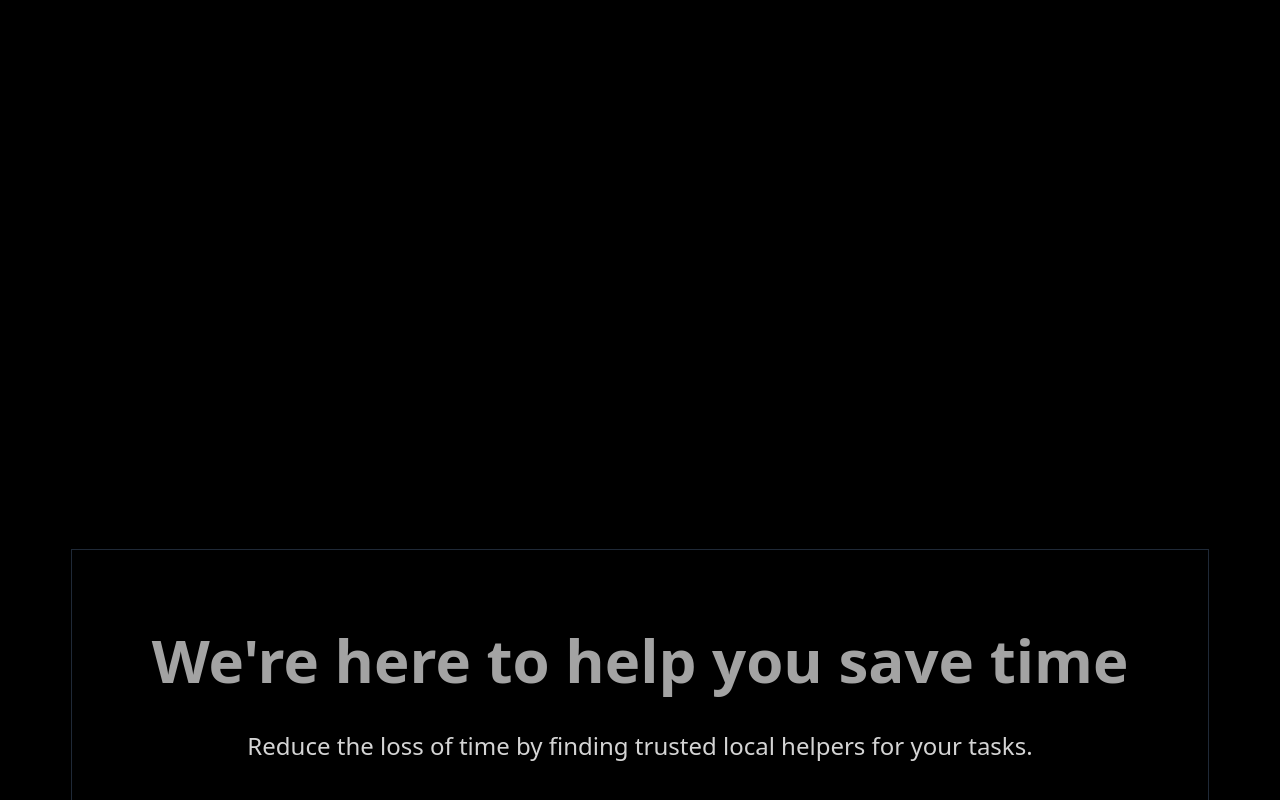
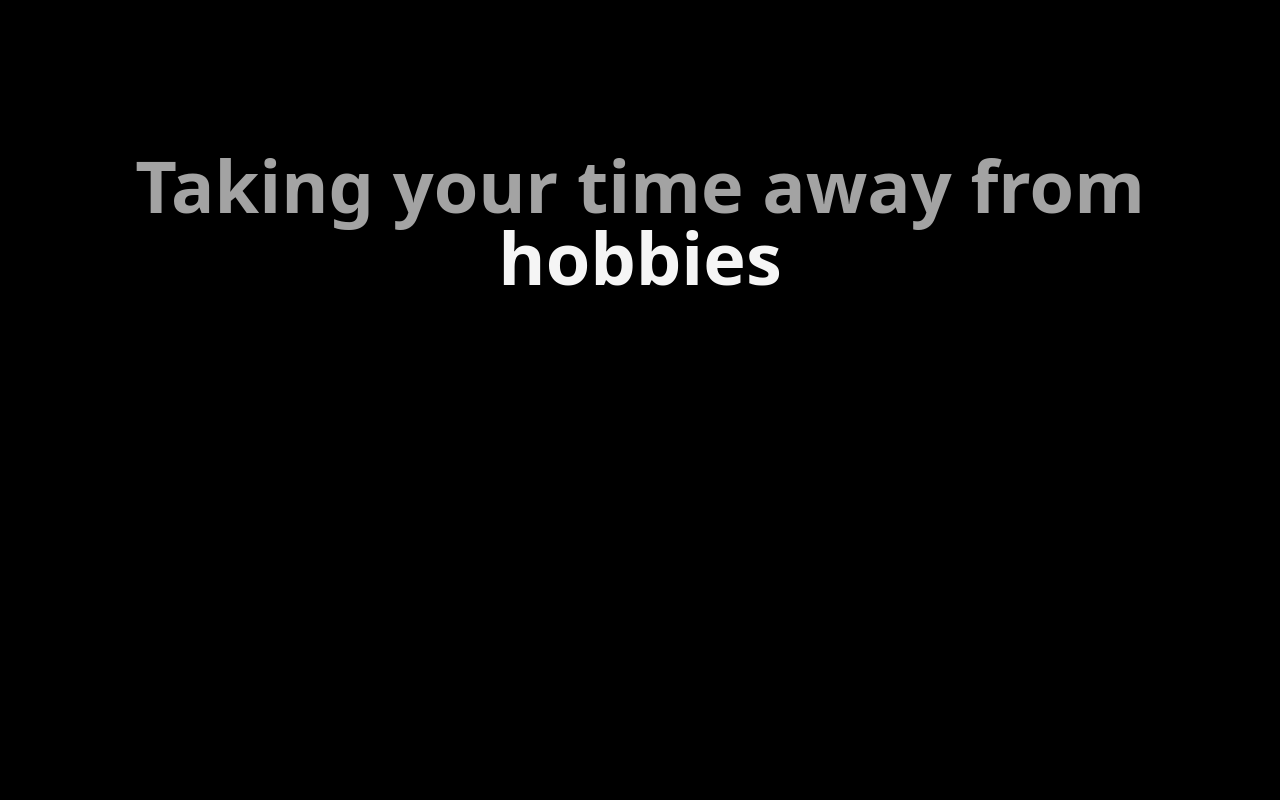
Before and after one commit to Ortbri/colony-web, a Next.js app: page / in a window 1280 px wide. Shown: the part 2007-2807 px from the top of the page. Built offline with nearby package versions, Linux system fonts and the light colour scheme.

Commit message:
style: Em section added

```diff
--- a/app/page.tsx
+++ b/app/page.tsx
@@ -1,9 +1,10 @@
+import React from 'react'
 import Cta from '@/components/pages/landing/Cta'
 import Cut from '@/components/pages/landing/Cut'
 import Guide from '@/components/pages/landing/Guide'
 import Features from '@/components/pages/landing/Features'
 import Intro from '@/components/pages/landing/Intro'
-import React from 'react'
+import Em from '@/components/pages/landing/Em'
 
 export default function Home() {
   return (
@@ -11,6 +12,7 @@ export default function Home() {
       <div className='w-full max-w-7xl'>
         <Intro />
         <Cut />
+        <Em />
         <Guide />
         <Features />
         <Cta />
--- /dev/null
+++ b/components/framer/customFlipWords.tsx
@@ -0,0 +1,85 @@
+'use client'
+import React, { useCallback, useEffect, useRef, useState } from 'react'
+import { AnimatePresence, motion, LayoutGroup } from 'framer-motion'
+import { cn } from '@/lib/utils'
+
+export const FlipWords = ({
+  words,
+  duration = 3000,
+  className
+}: {
+  words: string[]
+  duration?: number
+  className?: string
+}) => {
+  const [currentWord, setCurrentWord] = useState(words[0])
+  const [isAnimating, setIsAnimating] = useState<boolean>(false)
+
+  // thanks for the fix Julian - https://github.com/Julian-AT
+  const startAnimation = useCallback(() => {
+    const word = words[words.indexOf(currentWord) + 1] || words[0]
+    setCurrentWord(word)
+    setIsAnimating(true)
+  }, [currentWord, words])
+
+  useEffect(() => {
+    if (!isAnimating)
+      setTimeout(() => {
+        startAnimation()
+      }, duration)
+  }, [isAnimating, duration, startAnimation])
+
+  return (
+    <AnimatePresence
+      onExitComplete={() => {
+        setIsAnimating(false)
+      }}
+    >
+      <motion.div
+        initial={{
+          opacity: 0,
+          y: 10
+        }}
+        animate={{
+          opacity: 1,
+          y: 0
+        }}
+        transition={{
+          duration: 0.4,
+          ease: 'easeInOut',
+          type: 'spring',
+          stiffness: 100,
+          damping: 10
+        }}
+        exit={{
+          opacity: 0,
+          y: -40,
+          x: 40,
+          filter: 'blur(8px)',
+          scale: 2,
+          position: 'absolute'
+        }}
+        className={cn(
+          'relative z-10 inline-block px-2 text-left text-neutral-900 dark:text-neutral-100',
+          className
+        )}
+        key={currentWord}
+      >
+        {currentWord.split('').map((letter, index) => (
+          <motion.span
+            key={currentWord + index}
+            initial={{ opacity: 0, y: 10, filter: 'blur(8px)' }}
+            animate={{ opacity: 1, y: 0, filter: 'blur(0px)' }}
+            transition={{
+              delay: index * 0.08,
+              duration: 0.4
+            }}
+            className='inline-block'
+          >
+            {letter}
+          </motion.span>
+        ))}
+      </motion.div>
+    </AnimatePresence>
+  )
+}
--- a/components/framer/customMovingCards.tsx
+++ b/components/framer/customMovingCards.tsx
@@ -107,7 +107,9 @@ export const InfiniteMovingCards = ({
               {/* upper container */}
               <div className='flex flex-row gap-4'>
                 {/* icon */}
-                <div className={`flex items-center rounded-full bg-white p-2`}>
+                <div
+                  className={`flex items-center justify-center rounded-full bg-white p-2`}
+                >
                   {item.icon}
                 </div>
                 <div className='flex flex-1 items-center'>
--- a/components/pages/landing/Cut.tsx
+++ b/components/pages/landing/Cut.tsx
@@ -17,10 +17,10 @@ import { FaArrowDown } from 'react-icons/fa6'
 
 function Cut() {
   /* ---------------------------------- hook ---------------------------------- */
-  const [isInView, sectionRef] = useInView()
+  const [isInView, sectionRef] = useInView(0.1) // Adjust threshold to 0.1
   /* --------------------------------- return --------------------------------- */
   return (
-    <section ref={sectionRef} className='my-56 pb-80'>
+    <section ref={sectionRef} className='my-56'>
       <motion.div
         initial={{ opacity: 0, y: 20 }}
         animate={isInView ? { opacity: 1, y: [20, -5, 0] } : {}}
@@ -38,16 +38,23 @@ function Cut() {
         </div>
         {/* problem */}
         <div className='flex flex-col gap-8'>
-          <div className='mx-auto flex flex-col justify-center gap-10 px-28 text-center leading-relaxed md:leading-snug'>
+          <div className='mx-auto flex flex-col justify-center gap-10 text-center leading-relaxed md:px-28 md:leading-snug'>
             <h2 className='text-7xl font-bold'>
               14 hours, the average time spent on household tasks every week
             </h2>
-            {/* <p className='text-2xl'>Almost 2 Full Work Days</p> */}
+            {/* <p className='text-2xl'>
+              This is time that could be spent with family, pursuing hobbies, or
+              simply relaxing.
+            </p> */}
           </div>
 
           {/* cards */}
           <div className='dark:bg-grid-white/[0.05] relative flex flex-col items-center justify-center overflow-hidden rounded-md bg-white antialiased dark:bg-black'>
-            <InfiniteMovingCards items={tasks} direction='right' speed='slow' />
+            <InfiniteMovingCards
+              items={tasks}
+              direction='right'
+              speed='normal'
+            />
           </div>
           <FaArrowDown color='white' size={40} className='m-8 self-center' />
         </div>
@@ -55,6 +62,7 @@ function Cut() {
     </section>
   )
 }
+
 const tasks = [
   {
     title: 'Dog Walking',
--- /dev/null
+++ b/components/pages/landing/Em.tsx
@@ -0,0 +1,31 @@
+'use client'
+
+import React from 'react'
+import { motion } from 'framer-motion'
+import useInView from '@/hooks/useInView'
+import { FlipWords } from '@/components/framer/customFlipWords'
+
+function Em() {
+  /* ---------------------------------- hook ---------------------------------- */
+  const [isInView, sectionRef] = useInView()
+  /* --------------------------------- return --------------------------------- */
+  return (
+    <section ref={sectionRef} className='my-56 pb-80'>
+      <motion.div
+        initial={{ opacity: 0, y: 20 }}
+        animate={isInView ? { opacity: 1, y: [20, -5, 0] } : {}}
+        transition={{ duration: 0.5, ease: [0.4, 0.0, 0.2, 1] }}
+        className=''
+      >
+        <div className='mx-14 flex flex-col items-center justify-center text-center text-7xl font-bold text-neutral-400'>
+          <h2 className=''>Taking your time away from {''}</h2>
+          <FlipWords words={words} className='' />
+        </div>
+      </motion.div>
+    </section>
+  )
+}
+
+const words = ['family', 'hobbies', 'relaxing', 'adventures']
+
+export default Em
```
